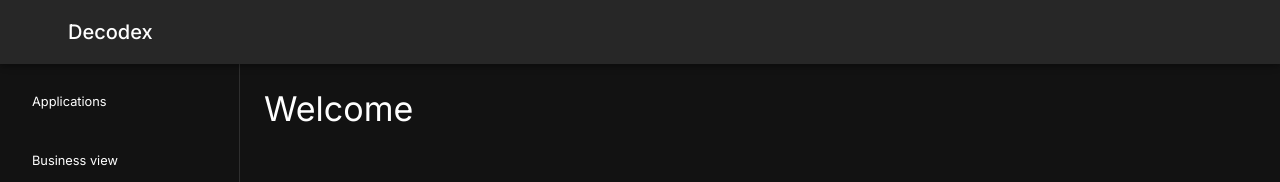
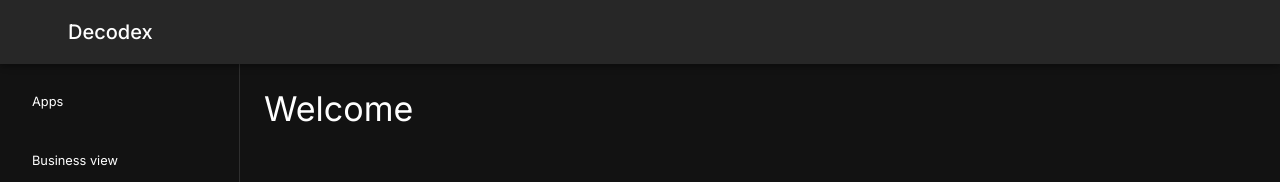
Before and after one commit to eduardochico/decodex, a React (Vite) app in the folder frontend/: page / in a window 1280 px wide. Both pictures are taken after a click on the button "LOGIN". Shown: the top 182 px of the page. Built offline with nearby package versions, Linux system fonts and the light colour scheme; some icons are missing.

Commit message:
Rename Applications to Apps

```diff
--- a/frontend/src/App.tsx
+++ b/frontend/src/App.tsx
@@ -5,9 +5,9 @@ import CssBaseline from '@mui/material/CssBaseline';
 import Layout from './Layout';
 import Login from './Login';
 import { Placeholder } from './pages';
-import Applications from './Applications';
+import Apps from './Apps';
 import ApplicationForm from './ApplicationForm';
-import { ApplicationsProvider } from './ApplicationsContext';
+import { AppsProvider } from './AppsContext';
 
 const theme = createTheme({
   palette: {
@@ -42,7 +42,7 @@ function App() {
   return (
     <ThemeProvider theme={theme}>
       <CssBaseline />
-      <ApplicationsProvider>
+      <AppsProvider>
         <BrowserRouter>
           <Routes>
             <Route path="/" element={<Layout />}>
@@ -58,13 +58,13 @@ function App() {
               <Route path="testing-coverage" element={<Placeholder title="Testing coverage" />} />
               <Route path="commits-history" element={<Placeholder title="Commits history and evolution" />} />
               <Route path="dangerous-patterns" element={<Placeholder title="Dangerous patterns" />} />
-              <Route path="applications" element={<Applications />} />
-              <Route path="applications/new" element={<ApplicationForm />} />
-              <Route path="applications/:id/edit" element={<ApplicationForm />} />
+              <Route path="apps" element={<Apps />} />
+              <Route path="apps/new" element={<ApplicationForm />} />
+              <Route path="apps/:id/edit" element={<ApplicationForm />} />
             </Route>
           </Routes>
         </BrowserRouter>
-      </ApplicationsProvider>
+      </AppsProvider>
     </ThemeProvider>
   );
 }
--- a/frontend/src/ApplicationForm.tsx
+++ b/frontend/src/ApplicationForm.tsx
@@ -1,10 +1,10 @@
 import { useState, useEffect } from 'react';
 import { useNavigate, useParams } from 'react-router-dom';
 import { Box, Button, TextField, Typography } from '@mui/material';
-import { useApplications } from './ApplicationsContext';
+import { useApps } from './AppsContext';
 
 export default function ApplicationForm() {
-  const { addApp, apps, updateApp } = useApplications();
+  const { addApp, apps, updateApp } = useApps();
   const navigate = useNavigate();
   const { id } = useParams();
   const editing = apps.find(a => a.id === Number(id));
@@ -27,7 +27,7 @@ export default function ApplicationForm() {
     } else {
       addApp({ name, repository, gitUrl });
     }
-    navigate('/applications');
+    navigate('/apps');
   };
 
   return (
@@ -39,7 +39,7 @@ export default function ApplicationForm() {
       <TextField label="Repository" value={repository} onChange={e => setRepository(e.target.value)} fullWidth />
       <TextField label="Git URL" value={gitUrl} onChange={e => setGitUrl(e.target.value)} fullWidth />
       <Box display="flex" justifyContent="space-between" mt={2}>
-        <Button onClick={() => navigate('/applications')}>Cancel</Button>
+        <Button onClick={() => navigate('/apps')}>Cancel</Button>
         <Button variant="contained" onClick={handleSave}>Save</Button>
       </Box>
     </Box>
--- a/frontend/src/Applications.tsx
+++ b/frontend/src/Apps.tsx
@@ -16,8 +16,8 @@ import EditIcon from '@mui/icons-material/Edit';
 import FiberManualRecordIcon from '@mui/icons-material/FiberManualRecord';
 import GitHubIcon from '@mui/icons-material/GitHub';
 import { useNavigate } from 'react-router-dom';
-import { useApplications } from './ApplicationsContext';
-import type { Application } from './ApplicationsContext';
+import { useApps } from './AppsContext';
+import type { Application } from './AppsContext';
 
 const statusColors = {
   ok: 'success.main',
@@ -25,8 +25,8 @@ const statusColors = {
   warning: 'warning.main',
 } as const;
 
-export default function Applications() {
-  const { apps } = useApplications();
+export default function Apps() {
+  const { apps } = useApps();
   const navigate = useNavigate();
   const [page, setPage] = useState(0);
   const [rowsPerPage, setRowsPerPage] = useState(5);
@@ -37,13 +37,13 @@ export default function Applications() {
     setPage(0);
   };
 
-  const openAdd = () => navigate('/applications/new');
-  const openEdit = (app: Application) => navigate(`/applications/${app.id}/edit`);
+  const openAdd = () => navigate('/apps/new');
+  const openEdit = (app: Application) => navigate(`/apps/${app.id}/edit`);
 
   return (
     <Box sx={{ width: '100%', height: '100%', p: 0, m: 0 }}>
       <Box display="flex" justifyContent="space-between" alignItems="center" mb={2}>
-        <Typography variant="h4">Applications</Typography>
+        <Typography variant="h4">Apps</Typography>
         <Button startIcon={<AddIcon />} variant="contained" onClick={openAdd}>
           Add Application
         </Button>
--- a/frontend/src/ApplicationsContext.tsx
+++ b/frontend/src/AppsContext.tsx
@@ -8,7 +8,7 @@ export interface Application {
   gitUrl: string;
 }
 
-interface ApplicationsContextType {
+interface AppsContextType {
   apps: Application[];
   addApp: (app: Omit<Application, 'id' | 'status'>) => void;
   updateApp: (app: Application) => void;
@@ -20,9 +20,9 @@ const dummyApps: Application[] = [
   { id: 3, name: 'Shipping', status: 'warning', repository: 'git', gitUrl: 'https://example.com/shipping.git' },
 ];
 
-const ApplicationsContext = createContext<ApplicationsContextType | undefined>(undefined);
+const AppsContext = createContext<AppsContextType | undefined>(undefined);
 
-export const ApplicationsProvider = ({ children }: { children: React.ReactNode }) => {
+export const AppsProvider = ({ children }: { children: React.ReactNode }) => {
   const [apps, setApps] = useState<Application[]>(dummyApps);
 
   const addApp = (app: Omit<Application, 'id' | 'status'>) => {
@@ -34,14 +34,14 @@ export const ApplicationsProvider = ({ children }: { children: React.ReactNode }
   };
 
   return (
-    <ApplicationsContext.Provider value={{ apps, addApp, updateApp }}>
+    <AppsContext.Provider value={{ apps, addApp, updateApp }}>
       {children}
-    </ApplicationsContext.Provider>
+    </AppsContext.Provider>
   );
 };
 
-export const useApplications = () => {
-  const ctx = useContext(ApplicationsContext);
-  if (!ctx) throw new Error('useApplications must be used within ApplicationsProvider');
+export const useApps = () => {
+  const ctx = useContext(AppsContext);
+  if (!ctx) throw new Error('useApps must be used within AppsProvider');
   return ctx;
 };
--- a/frontend/src/Layout.tsx
+++ b/frontend/src/Layout.tsx
@@ -26,8 +26,8 @@ const drawerWidth = 240;
 
 const sections = [
   {
-    heading: 'Applications',
-    items: [{ text: 'Applications', path: '/applications' }],
+    heading: 'Apps',
+    items: [{ text: 'Apps', path: '/apps' }],
   },
   {
     heading: 'Business view',
@@ -74,7 +74,7 @@ export default function Layout() {
       <Toolbar />
       {sections.map(section => (
         <Box key={section.heading} sx={{ px: 2 }}>
-          {section.heading === 'Applications' ? (
+          {section.heading === 'Apps' ? (
             <ListItemButton
               onClick={toggleDrawer}
               component={Link}
@@ -180,7 +180,7 @@ export default function Layout() {
       </Box>
       <Box
         component="main"
-        sx={{ flexGrow: 1, p: location.pathname === '/applications' ? 0 : 3 }}
+        sx={{ flexGrow: 1, p: location.pathname === '/apps' ? 0 : 3 }}
       >
         <Toolbar />
         <Outlet />
```
